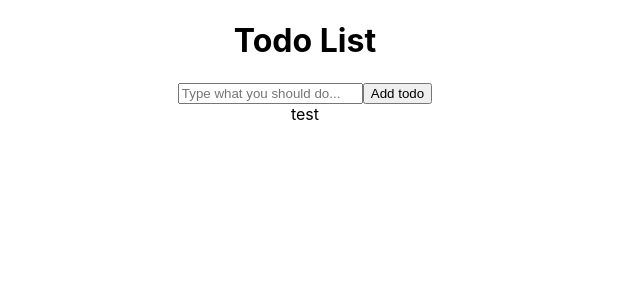
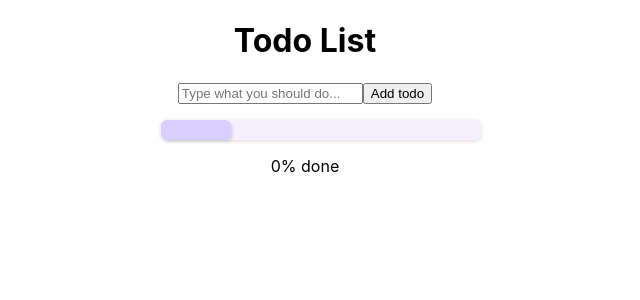
Before and after one commit to cone26/todo-app, a React (Create React App) app: page / in a window 1280 px wide. Shown: the top 300 px of the page, without its empty margins (335-975 px from the left). Built offline with nearby package versions, Linux system fonts and the light colour scheme.

Commit message:
add: prgress bar

```diff
--- a/src/App.js
+++ b/src/App.js
@@ -4,6 +4,7 @@ import "./App.css";
 function App() {
   const [todo, setTodo] = React.useState("");
   const [todos, setTodos] = React.useState([]);
+  const [percent, setPercent] = React.useState(0);
 
   const onChange = (event) => setTodo(event.target.value);
   const addTodo = (e) => {
@@ -29,7 +30,12 @@ function App() {
       {todos.map((todo, id) => (
         <li key={id}>{todo}</li>
       ))}
-      <div>test</div>
+      <div className="processBar">
+        <div id="unfinished">
+          <div id="done"></div>
+        </div>
+      </div>
+      <span>{percent}% done</span>
     </div>
   );
 }
--- a/src/index.css
+++ b/src/index.css
@@ -1,13 +1,40 @@
 body {
   margin: 0;
-  font-family: -apple-system, BlinkMacSystemFont, 'Segoe UI', 'Roboto', 'Oxygen',
-    'Ubuntu', 'Cantarell', 'Fira Sans', 'Droid Sans', 'Helvetica Neue',
+  font-family: -apple-system, BlinkMacSystemFont, "Segoe UI", "Roboto", "Oxygen",
+    "Ubuntu", "Cantarell", "Fira Sans", "Droid Sans", "Helvetica Neue",
     sans-serif;
   -webkit-font-smoothing: antialiased;
   -moz-osx-font-smoothing: grayscale;
 }
 
 code {
-  font-family: source-code-pro, Menlo, Monaco, Consolas, 'Courier New',
+  font-family: source-code-pro, Menlo, Monaco, Consolas, "Courier New",
     monospace;
 }
+
+.processBar {
+  display: flex;
+  justify-content: center;
+  margin: 16px;
+  width: 100%;
+  height: 20px;
+}
+
+#unfinished {
+  width: 320px;
+  height: 100%;
+  background-color: #f5efff;
+  border-radius: 6px;
+  box-shadow: rgba(0, 0, 0, 0.16) 0px 1px 4px;
+  /* box-shadow: rgba(149, 157, 165, 0.2) 0px 8px 24px; */
+}
+
+#done {
+  border-radius: 6px;
+  height: 100%;
+  width: 70px;
+  background-color: #cdc1ff;
+  opacity: 70%;
+  box-shadow: rgba(0, 0, 0, 0.15) 1.95px 1.95px 2.6px;
+  /* box-shadow: rgba(149, 157, 165, 0.2) 0px 8px 24px; */
+}
```
